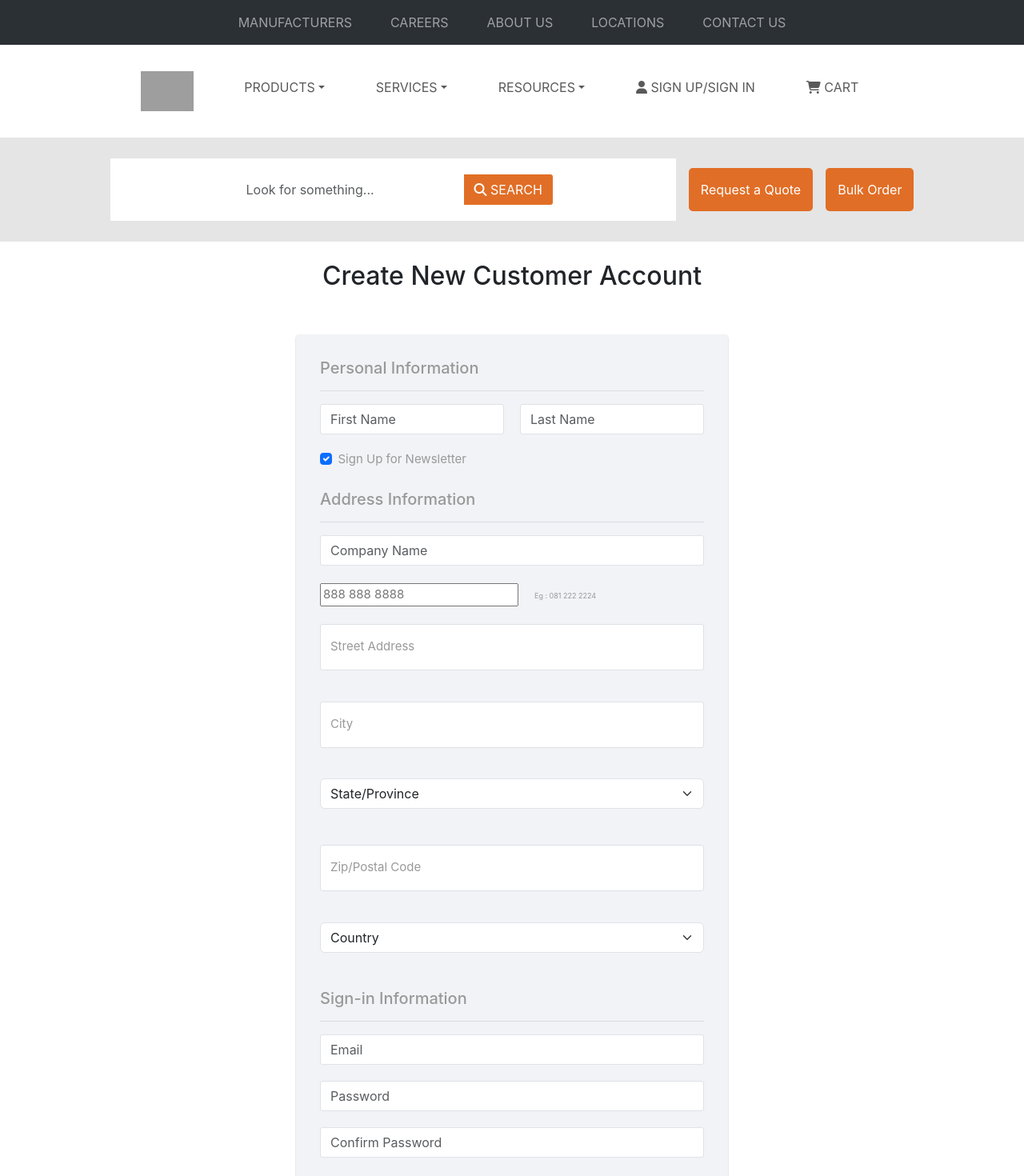
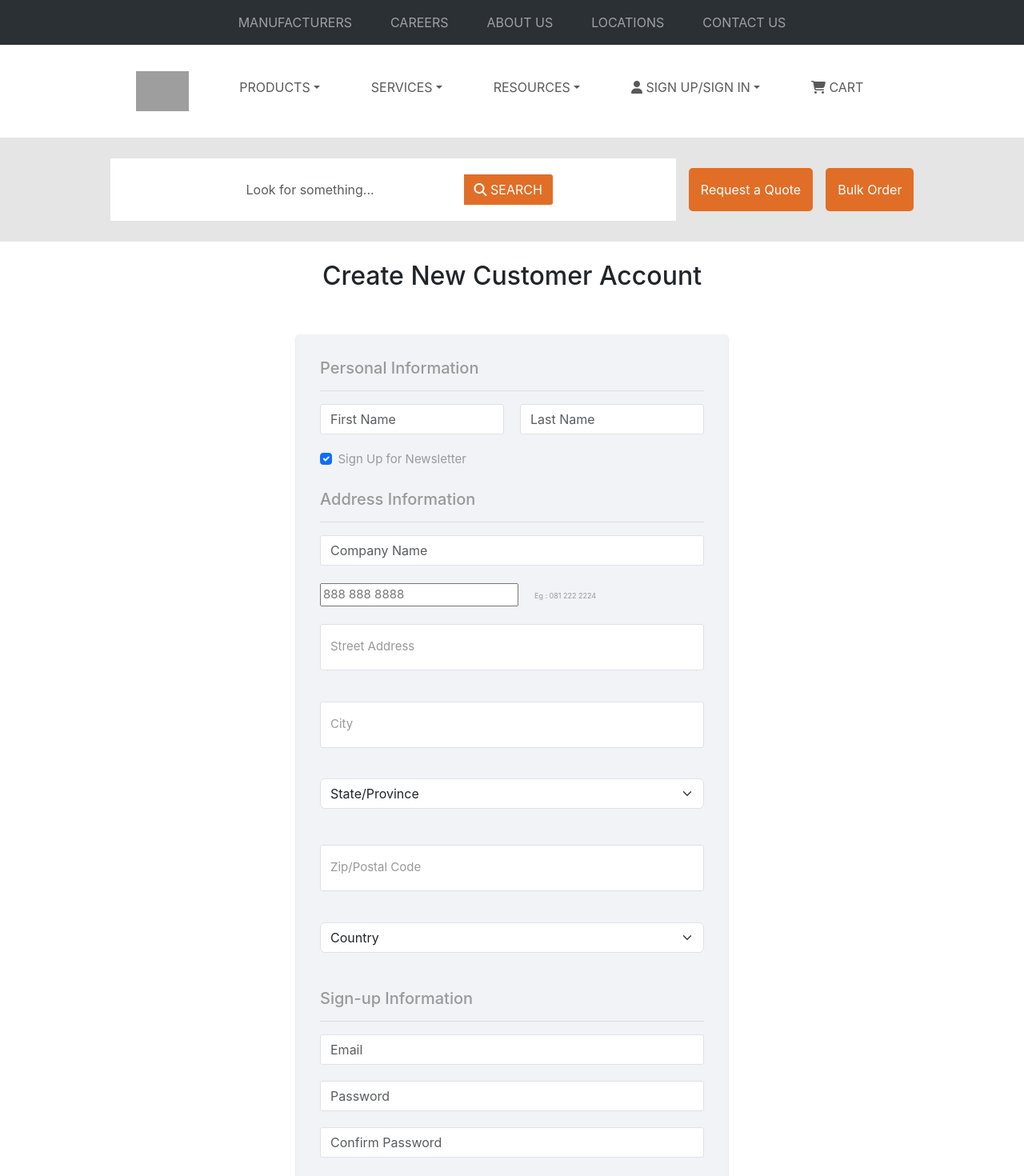
Before and after one commit to Krishna-gupta10/hackathon, a React (Create React App) app: page /auth in a window 1280 px wide. Shown: the top 1470 px of the page at 80% size. Built offline with nearby package versions, Linux system fonts and the light colour scheme; grey boxes are pictures that could not be loaded.

Commit message:
Minor changes

```diff
--- a/src/components/Auth.js
+++ b/src/components/Auth.js
@@ -8,11 +8,6 @@ function Auth() {
  const [password, setPassword] = useState('');
  const [loginError, setLoginError] = useState('');
 
- const handleSubmit = (e) => {
- };
-
- const handleLogin = (e) => {
- };
 
  return (
    <>
@@ -20,7 +15,6 @@ function Auth() {
       <div className="container">
          <div className="signup-form">
             <form action="/examples/actions/confirmation.php" method="post">
-
                <h5>Personal Information</h5>
                <hr/>
                <div className="form-group">
@@ -90,7 +84,7 @@ function Auth() {
                </select>
                <br/>
                <br/>
-               <h5>Sign-in Information</h5>
+               <h5>Sign-up Information</h5>
                <hr/>
                <div className="form-group">
                   <input type="email" className="form-control" name="email" placeholder="Email" required="required"/>
--- a/src/components/Header.js
+++ b/src/components/Header.js
@@ -73,7 +73,15 @@ export default function Header() {
                                         <li><a className="dropdown-item" href="/">Markets & Products</a></li>
                                     </ul>
                                 </li>
-                                <a className="nav-link mx-4" href="/auth"><i className="fa-solid fa-user"></i> SIGN UP/SIGN IN</a>
+                                <li className="nav-item dropdown mx-4">
+                                    <a className="nav-link dropdown-toggle" href="/" role="button" data-bs-toggle="dropdown" aria-expanded="false">
+                                        <i className="fa-solid fa-user"></i> SIGN UP/SIGN IN
+                                    </a>
+                                    <ul className="dropdown-menu">
+                                        <li><a className="dropdown-item" href="/auth">New Customer</a></li>
+                                        <li><a className="dropdown-item" href="/auth">Sign in</a></li>
+                                    </ul>
+                                </li>
                                 <a className="nav-link mx-4" href="/"><i className="fa-solid fa-cart-shopping"></i> CART</a>
                             </ul>
                         </div>
```
